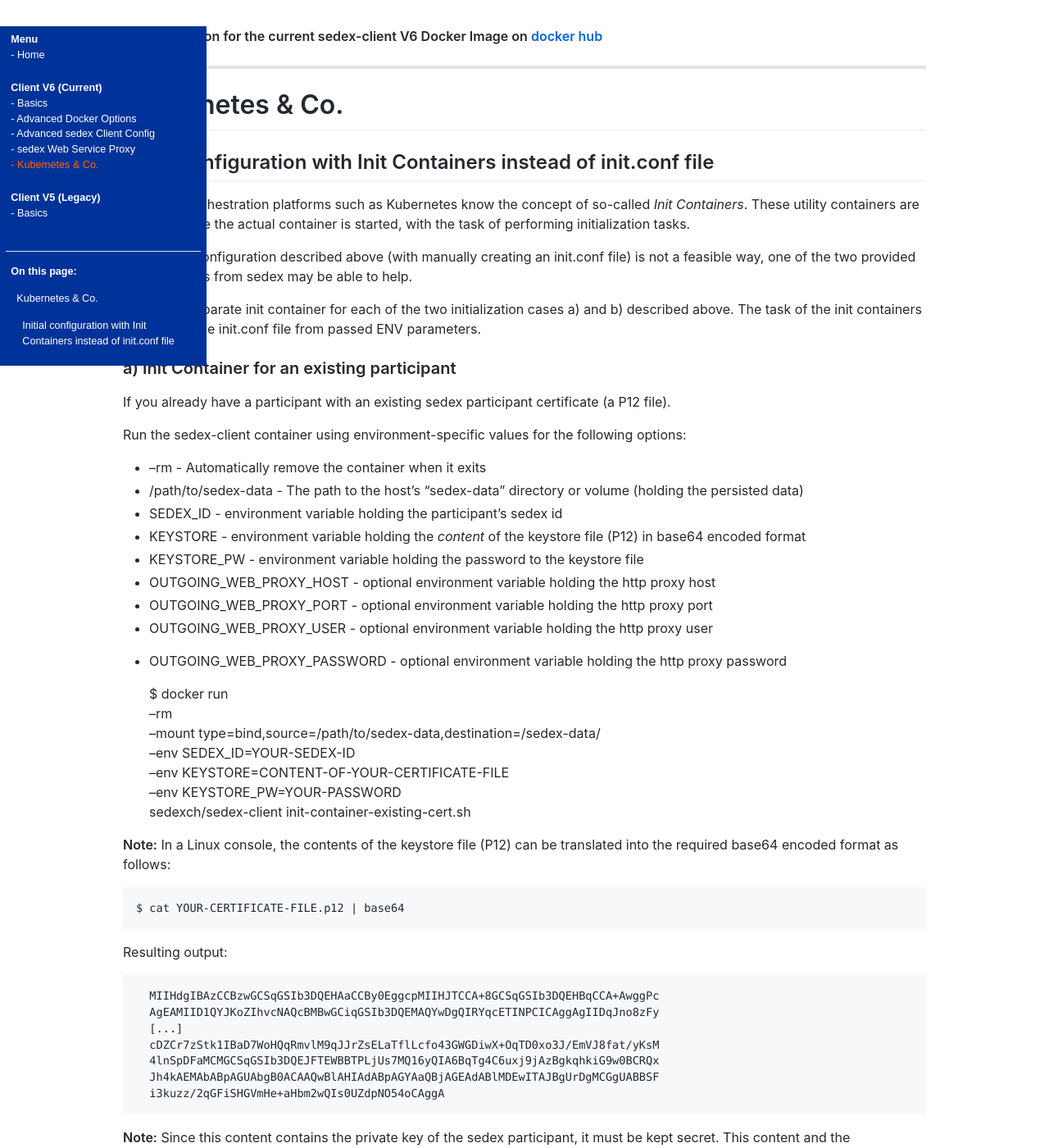
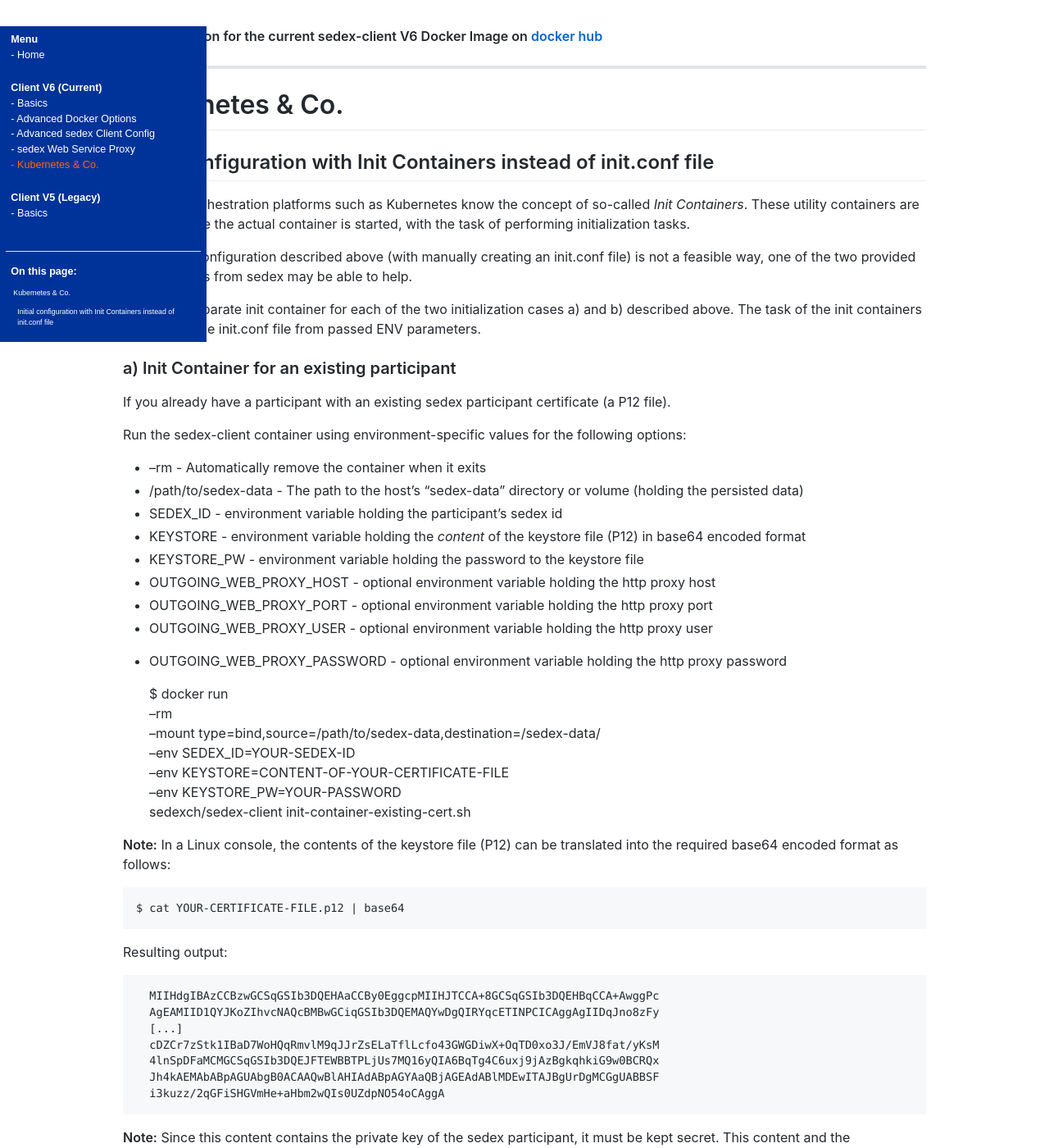
Before and after one commit to sedexch/sedexch.github.io, a Jekyll site: the page built from v6/orchestration.md, in a window 1280 px wide and 1400 px high. Shown: the whole window at 82% size. Built offline with Jekyll 4.4.1, drawn with Linux system fonts in a browser that asks for light colours; our own code applies the rules of GitHub Pages for plain Markdown files.

Commit message:
SEDEX-3217: Fixing JS TOC

```diff
--- a/_layouts/default.html
+++ b/_layouts/default.html
@@ -35,7 +35,7 @@
             cursor: default;
         }
 
-        ourtoc a {
+        ourtoc {
             font-size: 0.7em;
         }
 
```
